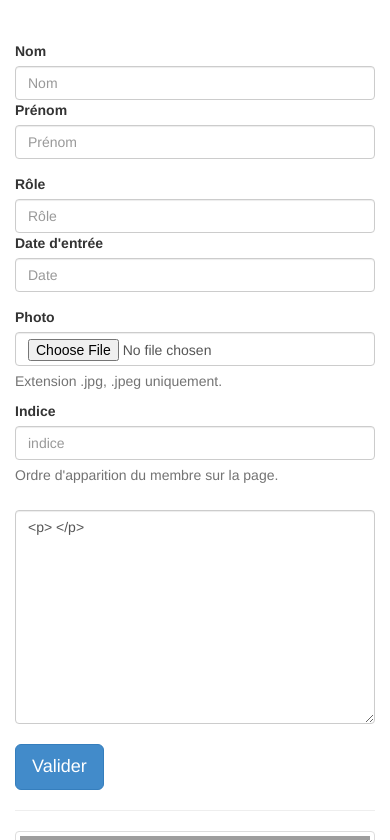
After one commit to Donnajess/musikeole, a PHP site: template toor/vues/contenu/musikeole/modification.php in a window 390 px wide. The commit adds this page. Shown: the top 840 px of the page. Run offline with PHP 8.4, Linux system fonts and the light colour scheme; the template is opened without the code that fills it, so the values that code supplies are empty; some libraries are stand-ins or nearby versions; grey boxes are pictures that could not be loaded.

Commit message:
Contenu : modification d'un membre du bureau

```diff
--- a/toor/vues/contenu/musikeole/index.php
+++ b/toor/vues/contenu/musikeole/index.php
@@ -171,7 +171,7 @@
 					<?php
 						foreach ($membresBureau as $membre) {
 							echo '<tr>';
-								echo '<td>'.$membre->getNom().' '.$membre->getPrenom().'</td>';
+								echo '<td><a href="cGestionContenuMusikEole.php?action=modifier&id='.$membre->getId().'">'.$membre->getNom().' '.$membre->getPrenom().'</a></td>';
 								echo '<td>'.$membre->getRole().'</td>';
 								echo '<td>'.$membre->getIndice().'</td>';
 								echo '<td><button type="button" class="btn btn-danger"><a href="cGestionContenuMusikEole.php?action=supprimer&id='.$membre->getId().'">Supprimer</a></button></td>';
--- /dev/null
+++ b/toor/vues/contenu/musikeole/modification.php
@@ -0,0 +1,72 @@
+<?php include("includes/header.php"); ?>
+<script src="../assets/js/datepicker/js/bootstrap-datepicker.js"></script>
+<script type="text/javascript" src="../assets/js/tinymce/tinymce.min.js"></script>
+<div class="container">
+
+	<div class="row">
+		<div class="col-md-12">
+			<h1><?php echo $membre->getNom().' '.$membre->getPrenom(); ?></h1>
+		</div>
+	</div>
+
+	<div class="row">
+		<div class="col-md-10">
+			<form action="cGestionContenuMusikEole.php?action=validerModification" method="POST" enctype="multipart/form-data" role="form" class="form-horizontal">
+				<input type="hidden" name="id" id="id" <?php echo 'value="'.$membre->getId().'"'; ?> >
+				<div class="form-group">
+					<label for="nom" class="col-md-2">Nom</label>
+					<div class="col-md-4">
+						<input type="text" class="form-control" name="nom" id="nom" placeholder="Nom" <?php echo 'value="'.$membre->getNom().'"'; ?> required>
+					</div>
+					<label for="prenom" class="col-md-2">Prénom</label>
+					<div class="col-md-4">
+						<input type="text" class="form-control" name="prenom" id="prenom" placeholder="Prénom" <?php echo 'value="'.$membre->getPrenom().'"'; ?> required>
+					</div>
+				</div>
+				<div class="form-group">
+					<label for="role" class="col-md-2">Rôle</label>
+					<div class="col-md-4">
+						<input type="text" class="form-control" name="role" id="role" placeholder="Rôle" <?php echo 'value="'.$membre->getRole().'"'; ?> required>
+					</div>
+					<label for="dateEntree" class="col-md-2">Date d'entrée</label>
+					<div class="col-md-4">
+						<input type="text" class="form-control" name="dateEntree" id="dateEntree" data-date-format="dd-mm-yyyy" placeholder="Date" <?php echo 'value="'.$membre->getDateEntreeFr().'"'; ?> required>
+					</div>
+				</div>
+				<div class="form-group">
+					<label for="photo" class="col-md-2">Photo</label>
+					<div class="col-md-4">
+						<input type="file" class="form-control" name="photo" id="photo" >
+						<p class="help-block">Extension .jpg, .jpeg uniquement.</p>
+					</div>
+					<label for="indice" class="col-md-2">Indice</label>
+					<div class="col-md-4">
+						<input type="text" class="form-control" name="indice" id="indice" placeholder="indice" <?php echo 'value="'.$membre->getIndice().'"'; ?> required>
+						<p class="help-block">Ordre d'apparition du membre sur la page.</p>
+					</div>
+				</div>
+				<div class="row">
+					<div class="col-md-12">
+						<textarea class="form-control" rows="10" id="activite" name="activite"><p><?php echo $membre->getActivite(); ?> </p></textarea>
+					</div>
+				</div>
+				<button type="submit" class="btn btn-primary btn-lg">Valider</button>
+			</form>
+		</div>
+		<div class="col-md-2">
+			<hr>
+			<img <?php echo 'src="../data/images/membresBureau/'.$membre->getPhoto().'"'; ?> class="img-responsive img-thumbnail">
+			<p class="help-block">Photo actuelle.</p>
+			<hr>
+		</div>
+	</div>
+
+</div>
+<script>
+	$('#dateEntree').datepicker();
+	tinymce.init({
+		selector: "textarea#activite",
+		language : 'fr_FR'
+	});
+</script>
+<?php include("includes/footer.php"); ?>
```
Also changed, not shown: modeles/contenus/MembreBureau.php (+7 -0 lines), toor/cGestionContenuMusikEole.php (+21 -0 lines), toor/modeles/ManagerContenu.php (+43 -6 lines), data/images/membresBureau/057a67a30291637a1c01ddbf919cef9a.jpg (added).
